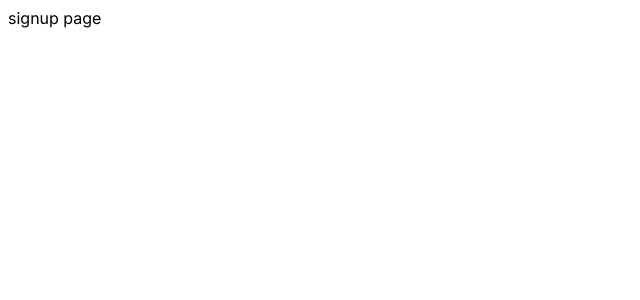
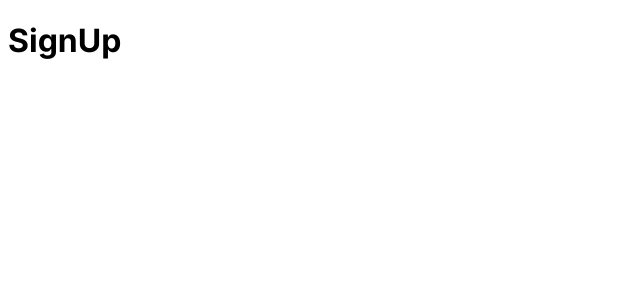
Before and after one commit to SuperTimeProject/FE, a Next.js app: page /auth/SignUp in a window 1280 px wide. Shown: the top 300 px of the page, without its empty margins (0-640 px from the left). Built offline with nearby package versions, Linux system fonts and the light colour scheme.

Commit message:
feat: 디렉토리명 수정

```diff
--- a/app/auth/SignUp/page.tsx
+++ b/app/auth/SignUp/page.tsx
@@ -1,3 +1,10 @@
 export default function SignUp() {
-  return <>signup page</>;
+  return (
+    <>
+      <div>
+        <h1>SignUp</h1>
+        <form></form>
+      </div>
+    </>
+  );
 }
```
Also changed, not shown: app/auth/Login/page.tsx (+8 -1 lines).
